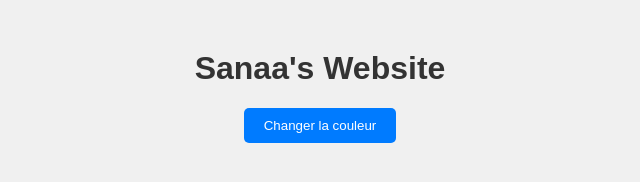
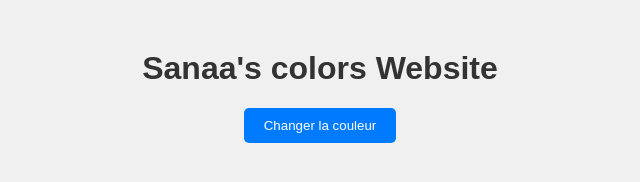
Before and after one commit to slimanisanaa/staticwebsite, a plain HTML site: page index.html in a window 1280 px wide. Shown: the whole page, without its empty margins (320-960 px from the left). Drawn offline with Linux system fonts and the light colour scheme.

Commit message:
firstchange

```diff
--- a/index.html
+++ b/index.html
@@ -8,7 +8,7 @@
 </head>
 <body>
     <div class="container">
-        <h1>Sanaa's Website</h1>
+        <h1>Sanaa's colors Website</h1>
         <button id="colorButton">Changer la couleur</button>
     </div>
 
```
